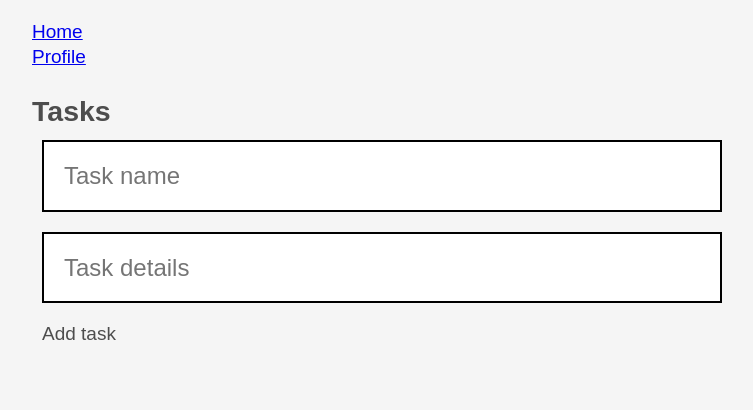
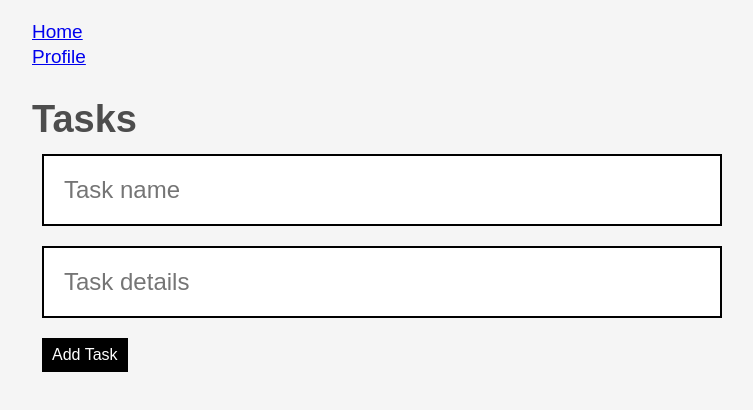
Before and after one commit to Mihuy1/TodoWebsite, a React (Vite) app: page / in a window 1280 px wide. Shown: the top 410 px of the page, without its empty margins (268-1021 px from the left). Built offline with nearby package versions, Linux system fonts and the light colour scheme.

Commit message:
Change UI

```diff
--- a/src/components/AddTaskForm.jsx
+++ b/src/components/AddTaskForm.jsx
@@ -1,4 +1,5 @@
 import PropTypes from 'prop-types';
+import Button from './Button';
 
 const AddTaskForm = (props) => {
   const {handleAddTask} = props;
@@ -24,7 +25,7 @@ const AddTaskForm = (props) => {
         className="input__lg"
         placeholder="Task details"
       />
-      <button type="submit">Add task</button>
+      <Button buttonText="Add Task" />
     </form>
   );
 };
--- /dev/null
+++ b/src/components/Button.jsx
@@ -0,0 +1,16 @@
+import PropTypes from 'prop-types';
+
+function Button(props) {
+  const {buttonText} = props;
+  return (
+    <>
+      <button className="custom-button">{buttonText}</button>
+    </>
+  );
+}
+
+Button.propTypes = {
+  buttonText: PropTypes.string.isRequired,
+};
+
+export default Button;
--- a/src/components/Task.jsx
+++ b/src/components/Task.jsx
@@ -1,9 +1,7 @@
 import PropTypes from 'prop-types';
-import {Link} from 'react-router-dom';
-import EditTaskForm from './EditTaskForm';
 
 const Task = (props) => {
-  const {item, onStatusChange, handleEditTask} = props;
+  const {item, onStatusChange} = props;
 
   const handleCheckboxChange = (event) => {
     onStatusChange(item.id, event.target.checked);
@@ -14,17 +12,14 @@ const Task = (props) => {
 
   return (
     <>
-      <h4>{item.name}</h4>
-      <input
-        type="checkbox"
-        checked={item.status}
-        onChange={handleCheckboxChange}
-      />{' '}
-      {item.status ? 'True' : 'False'}
-      <EditTaskForm item={item} handleEditTask={handleEditTask} />
-      <Link to="/singleView" state={{item}}>
-        Show
-      </Link>{' '}
+      <div className="task-container">
+        <input
+          type="checkbox"
+          checked={item.status}
+          onChange={handleCheckboxChange}
+        />{' '}
+        <p>{item.name}</p>
+      </div>
     </>
   );
 };
--- a/src/index.css
+++ b/src/index.css
@@ -300,3 +300,25 @@ body {
   opacity: 1;
 }
 /* End checkbox styles */
+
+.task-container {
+  display: flex;
+  align-items: center;
+}
+
+.task-container input[type='checkbox'] {
+  margin-right: 1rem;
+}
+
+.custom-button {
+  background-color: #000;
+  border: none;
+  color: #fff;
+  cursor: pointer;
+  font-size: 1.6rem;
+  padding: 0.8rem 1rem;
+}
+
+.custom-button:hover {
+  background-color: #4d4d4d;
+}
--- a/src/views/Home.jsx
+++ b/src/views/Home.jsx
@@ -14,7 +14,7 @@ const Home = () => {
   return (
     <>
       {' '}
-      <h2>Tasks</h2>
+      <h1>Tasks</h1>
       <AddTaskForm handleAddTask={handleAddTask} />
       {todoArray.map(
         (item) => (
```
Also changed, not shown: 1 other file (tests, documents, lock files or other folders).
